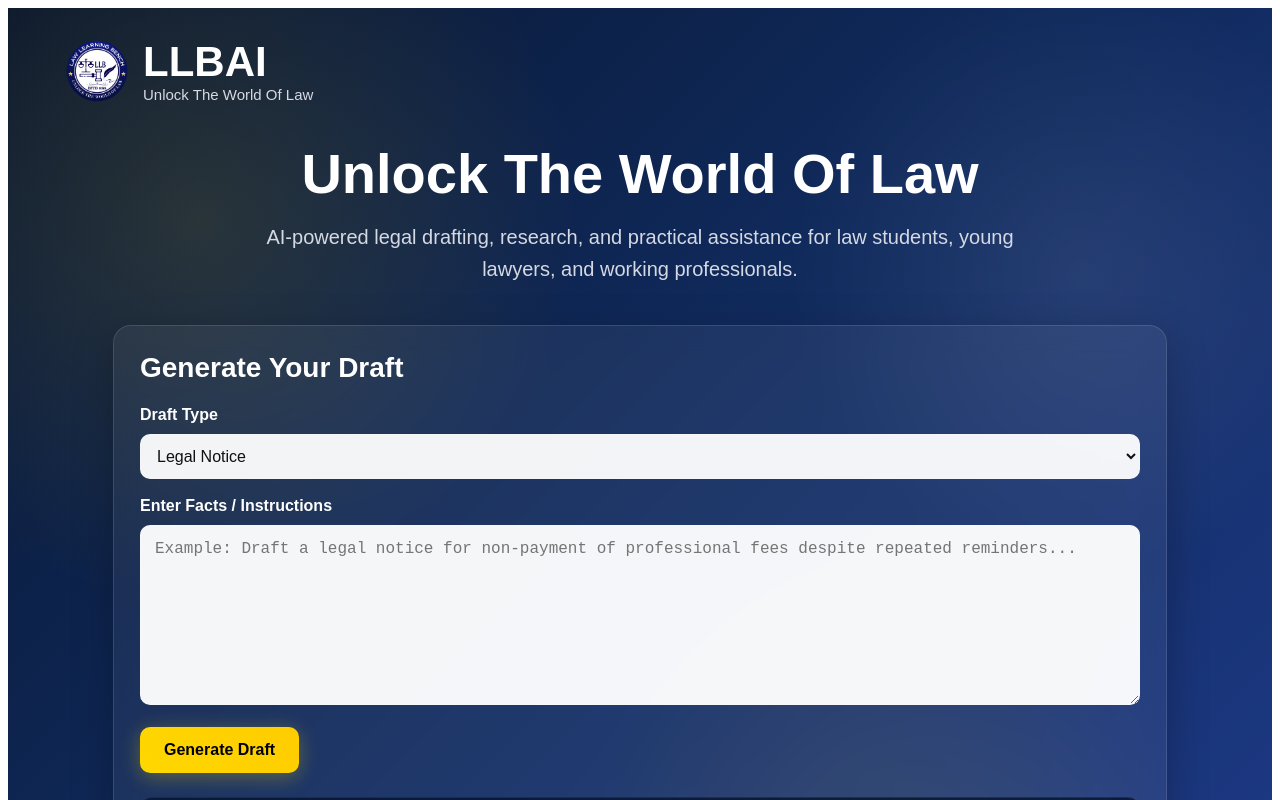
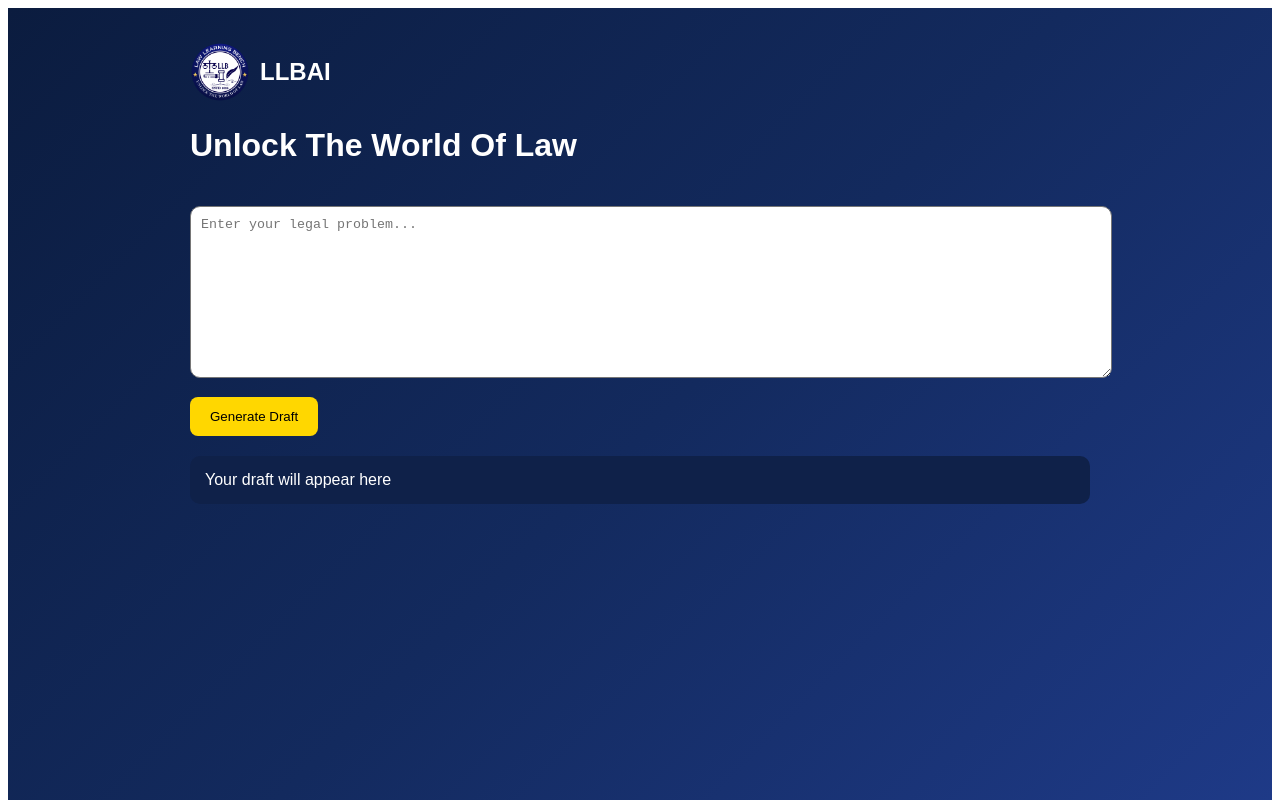
Before and after one commit to hritikypandey13-afk/llbai, a Next.js app: page / in a window 1280 px wide. Shown: the top 800 px of the page. Built offline with nearby package versions, Linux system fonts and the light colour scheme.

Commit message:
Update page.js

```diff
--- a/app/page.js
+++ b/app/page.js
@@ -3,14 +3,13 @@
 import { useState } from "react";
 
 export default function Home() {
-  const [draftType, setDraftType] = useState("Legal Notice");
   const [prompt, setPrompt] = useState("");
   const [result, setResult] = useState("");
   const [loading, setLoading] = useState(false);
 
   const generateDraft = async () => {
     if (!prompt.trim()) {
-      alert("Please enter your case details first.");
+      alert("Enter details first");
       return;
     }
 
@@ -24,19 +23,15 @@ export default function Home() {
           "Content-Type": "application/json",
         },
         body: JSON.stringify({
-          prompt: `Draft Type: ${draftType}\n\nFacts:\n${prompt}`,
+          prompt,
         }),
       });
 
       const data = await res.json();
 
-      if (data.error) {
-        setResult("Error: " + data.error);
-      } else {
-        setResult(data.result || "No response received.");
-      }
+      setResult(data.result || data.error);
     } catch (err) {
-      setResult("Something went wrong while generating the draft.");
+      setResult("Something went wrong");
     } finally {
       setLoading(false);
     }
@@ -45,152 +40,44 @@ export default function Home() {
   return (
     <main
       style={{
-        fontFamily: "Arial, sans-serif",
-        background: "linear-gradient(135deg, #08162f 0%, #102a5c 45%, #1f3b8a 100%)",
+        minHeight: "100vh",
+        padding: "30px",
+        background:
+          "linear-gradient(135deg, #0b1c3f, #132a5e, #1f3b8a)",
         color: "white",
-        minHeight: "100vh",
-        padding: "30px 20px",
-        position: "relative",
-        overflow: "hidden",
+        fontFamily: "Arial",
       }}
     >
-      <div
-        style={{
-          position: "absolute",
-          inset: 0,
-          background:
-            "radial-gradient(circle at 15% 20%, rgba(255,215,0,0.12), transparent 28%), radial-gradient(circle at 85% 25%, rgba(255,255,255,0.08), transparent 22%), radial-gradient(circle at 70% 80%, rgba(255,215,0,0.08), transparent 25%)",
-          pointerEvents: "none",
-        }}
-      />
-
-      <div
-        style={{
-          maxWidth: "1150px",
-          margin: "0 auto",
-          position: "relative",
-          zIndex: 1,
-        }}
-      >
-        <div
-          style={{
-            display: "flex",
-            alignItems: "center",
-            gap: "14px",
-            marginBottom: "30px",
-          }}
-        >
-          <img
-            src="/llb-logo.png"
-            alt="LLBAI Logo"
-            style={{ width: "64px", height: "64px", objectFit: "contain" }}
-          />
-          <div>
-            <h2 style={{ margin: 0, fontSize: "42px" }}>LLBAI</h2>
-            <p style={{ margin: 0, color: "#d5d9e3", fontSize: "15px" }}>
-              Unlock The World Of Law
-            </p>
-          </div>
+      <div style={{ maxWidth: "900px", margin: "0 auto" }}>
+        <div style={{ display: "flex", gap: "10px", alignItems: "center" }}>
+          <img src="/llb-logo.png" style={{ width: "60px" }} />
+          <h2>LLBAI</h2>
         </div>
 
-        <div style={{ textAlign: "center", marginTop: "40px", marginBottom: "40px" }}>
-          <h1
-            style={{
-              fontSize: "56px",
-              marginBottom: "16px",
-              lineHeight: 1.1,
-            }}
-          >
-            Unlock The World Of Law
-          </h1>
-          <p
-            style={{
-              fontSize: "20px",
-              color: "#d5d9e3",
-              maxWidth: "760px",
-              margin: "0 auto",
-              lineHeight: 1.6,
-            }}
-          >
-            AI-powered legal drafting, research, and practical assistance for
-            law students, young lawyers, and working professionals.
-          </p>
-        </div>
+        <h1>Unlock The World Of Law</h1>
 
-        <div
-          style={{
-            maxWidth: "1000px",
-            margin: "40px auto 0",
-            background: "rgba(255,255,255,0.06)",
-            backdropFilter: "blur(12px)",
-            border: "1px solid rgba(255,255,255,0.12)",
-            borderRadius: "18px",
-            padding: "26px",
-            boxShadow: "0 12px 40px rgba(0,0,0,0.25)",
-          }}
-        >
-          <h3 style={{ marginTop: 0, fontSize: "28px", marginBottom: "22px" }}>
-            Generate Your Draft
-          </h3>
-
-          <label style={{ display: "block", marginBottom: "10px", fontWeight: 600 }}>
-            Draft Type
-          </label>
-          <select
-            value={draftType}
-            onChange={(e) => setDraftType(e.target.value)}
-            style={{
-              width: "100%",
-              padding: "12px",
-              borderRadius: "10px",
-              marginBottom: "18px",
-              fontSize: "16px",
-              border: "1px solid rgba(255,255,255,0.15)",
-              background: "rgba(255,255,255,0.95)",
-              color: "#111",
-            }}
-          >
-            <option>Legal Notice</option>
-            <option>Police Complaint</option>
-            <option>Application</option>
-            <option>Synopsis</option>
-            <option>Bail Application</option>
-          </select>
-
-          <label style={{ display: "block", marginBottom: "10px", fontWeight: 600 }}>
-            Enter Facts / Instructions
-          </label>
         <textarea
           value={prompt}
           onChange={(e) => setPrompt(e.target.value)}
-            placeholder="Example: Draft a legal notice for non-payment of professional fees despite repeated reminders..."
+          placeholder="Enter your legal problem..."
           style={{
             width: "100%",
-              minHeight: "180px",
-              padding: "14px",
+            height: "150px",
+            marginTop: "20px",
+            padding: "10px",
             borderRadius: "10px",
-              fontSize: "16px",
-              resize: "vertical",
-              marginBottom: "18px",
-              border: "1px solid rgba(255,255,255,0.15)",
-              background: "rgba(255,255,255,0.96)",
-              color: "#111",
-              boxSizing: "border-box",
           }}
         />
 
         <button
           onClick={generateDraft}
           style={{
-              padding: "14px 24px",
-              background: "linear-gradient(45deg, #FFD700, #ffcc00)",
-              boxShadow: "0 4px 20px rgba(255,215,0,0.3)",
-              color: "#000",
+            marginTop: "15px",
+            padding: "12px 20px",
+            background: "#FFD700",
             border: "none",
-              borderRadius: "10px",
+            borderRadius: "8px",
             cursor: "pointer",
-              fontWeight: "bold",
-              fontSize: "16px",
           }}
         >
           {loading ? "Generating..." : "Generate Draft"}
@@ -198,18 +85,14 @@ export default function Home() {
 
         <div
           style={{
-              marginTop: "24px",
-              background: "rgba(7, 20, 46, 0.82)",
-              padding: "18px",
-              borderRadius: "12px",
+            marginTop: "20px",
+            padding: "15px",
+            background: "#0f2149",
+            borderRadius: "10px",
             whiteSpace: "pre-wrap",
-              lineHeight: 1.7,
-              minHeight: "180px",
-              border: "1px solid rgba(255,255,255,0.08)",
           }}
         >
-            {result || "Your generated draft will appear here."}
-          </div>
+          {result || "Your draft will appear here"}
         </div>
       </div>
     </main>
```
Lines whose indentation alone changed are shown as unchanged.
